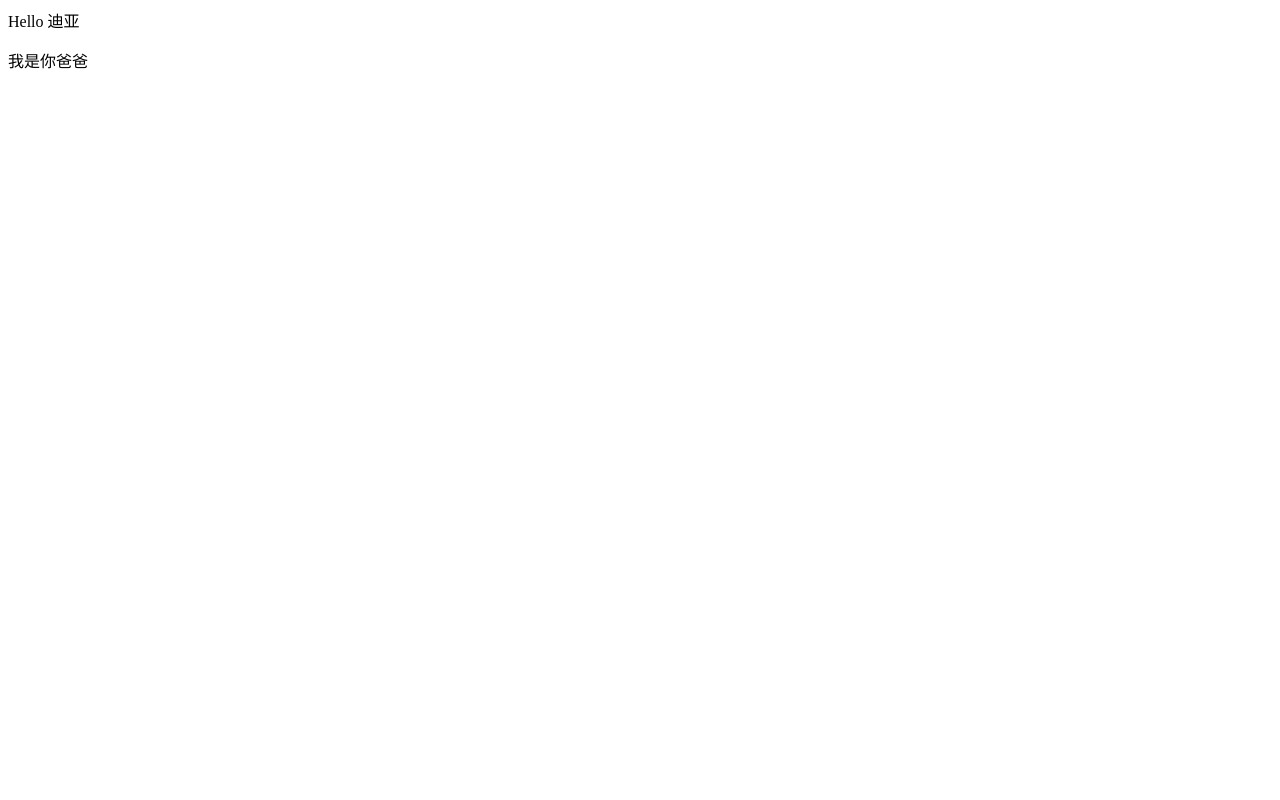
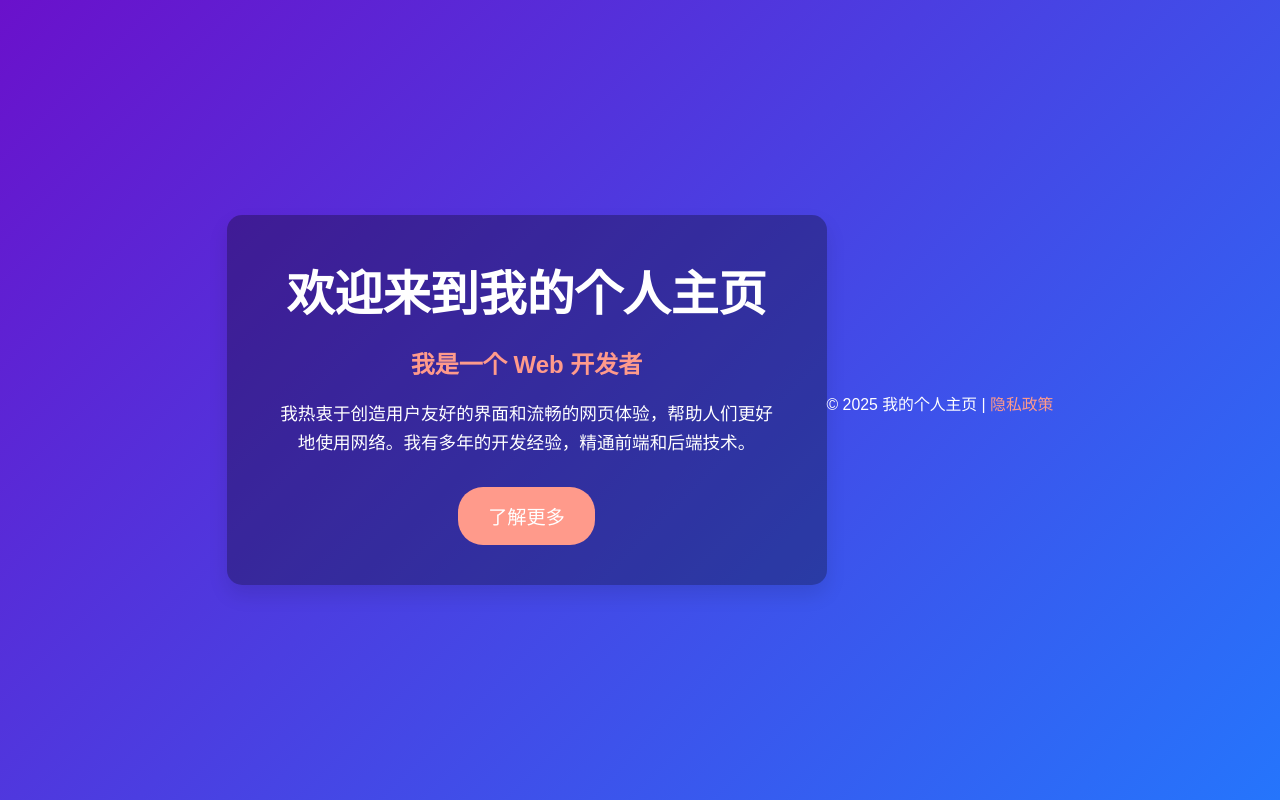
Before and after one commit to mikuas/mikuas.github.io, a plain HTML site: page index.html in a window 1280 px wide. Drawn offline with Linux system fonts and the light colour scheme.

Commit message:
Update index.html

```diff
--- a/index.html
+++ b/index.html
@@ -1,2 +1,105 @@
-<P>Hello 迪亚</P>
-<p>我是你爸爸</p>
+<!DOCTYPE html>
+<html lang="en">
+<head>
+    <meta charset="UTF-8">
+    <meta name="viewport" content="width=device-width, initial-scale=1.0">
+    <title>个人主页</title>
+    <style>
+        /* 重置浏览器默认样式 */
+        * {
+            margin: 0;
+            padding: 0;
+            box-sizing: border-box;
+        }
+
+        /* 设置全局字体和背景 */
+        body {
+            font-family: 'Arial', sans-serif;
+            background: linear-gradient(135deg, #6a11cb, #2575fc);
+            color: #fff;
+            height: 100vh;
+            display: flex;
+            justify-content: center;
+            align-items: center;
+            text-align: center;
+        }
+
+        /* 页面主体容器 */
+        .container {
+            background-color: rgba(0, 0, 0, 0.3);
+            border-radius: 15px;
+            padding: 40px 50px;
+            width: 80%;
+            max-width: 600px;
+            box-shadow: 0 10px 20px rgba(0, 0, 0, 0.1);
+        }
+
+        /* 标题样式 */
+        h1 {
+            font-size: 3em;
+            margin-bottom: 20px;
+            font-weight: bold;
+        }
+
+        /* 子标题样式 */
+        h2 {
+            font-size: 1.5em;
+            margin-bottom: 20px;
+            color: #ff9a8b;
+        }
+
+        /* 内容段落样式 */
+        p {
+            font-size: 1.1em;
+            margin-bottom: 30px;
+            line-height: 1.6;
+        }
+
+        /* 按钮样式 */
+        .cta-button {
+            display: inline-block;
+            background-color: #ff9a8b;
+            color: white;
+            padding: 15px 30px;
+            font-size: 1.2em;
+            border-radius: 25px;
+            text-decoration: none;
+            transition: background-color 0.3s ease, transform 0.3s ease;
+        }
+
+        /* 按钮悬停效果 */
+        .cta-button:hover {
+            background-color: #ff6f61;
+            transform: translateY(-3px);
+        }
+
+        /* 页脚样式 */
+        footer {
+            margin-top: 40px;
+            font-size: 0.9em;
+            color: #fff;
+        }
+
+        footer a {
+            color: #ff9a8b;
+            text-decoration: none;
+        }
+
+        footer a:hover {
+            text-decoration: underline;
+        }
+    </style>
+</head>
+<body>
+    <div class="container">
+        <h1>欢迎来到我的个人主页</h1>
+        <h2>我是一个 Web 开发者</h2>
+        <p>我热衷于创造用户友好的界面和流畅的网页体验，帮助人们更好地使用网络。我有多年的开发经验，精通前端和后端技术。</p>
+        <a href="#" class="cta-button">了解更多</a>
+    </div>
+
+    <footer>
+        <p>© 2025 我的个人主页 | <a href="#">隐私政策</a></p>
+    </footer>
+</body>
+</html>
```
